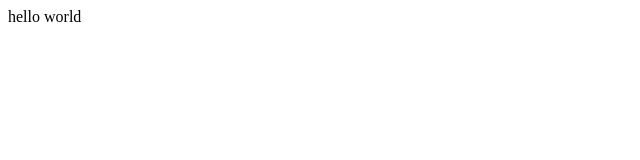
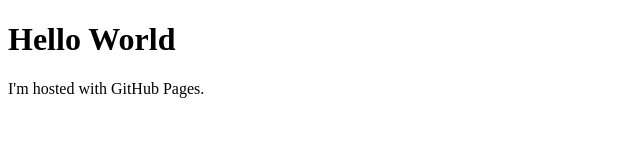
Before and after one commit to hepfCalendar/hepfCalendar.github.io, a plain HTML site: page index.html in a window 1280 px wide. Shown: the whole page, without its empty margins (0-640 px from the left). Drawn offline with Linux system fonts and the light colour scheme.

Commit message:
Update index.html

```diff
--- a/index.html
+++ b/index.html
@@ -1,12 +1,7 @@
 <!DOCTYPE html>
-<html lang="en">
-<head>
-
-
-</head>
+<html>
 <body>
-
-hello world
-
+<h1>Hello World</h1>
+<p>I'm hosted with GitHub Pages.</p>
 </body>
 </html>
```
